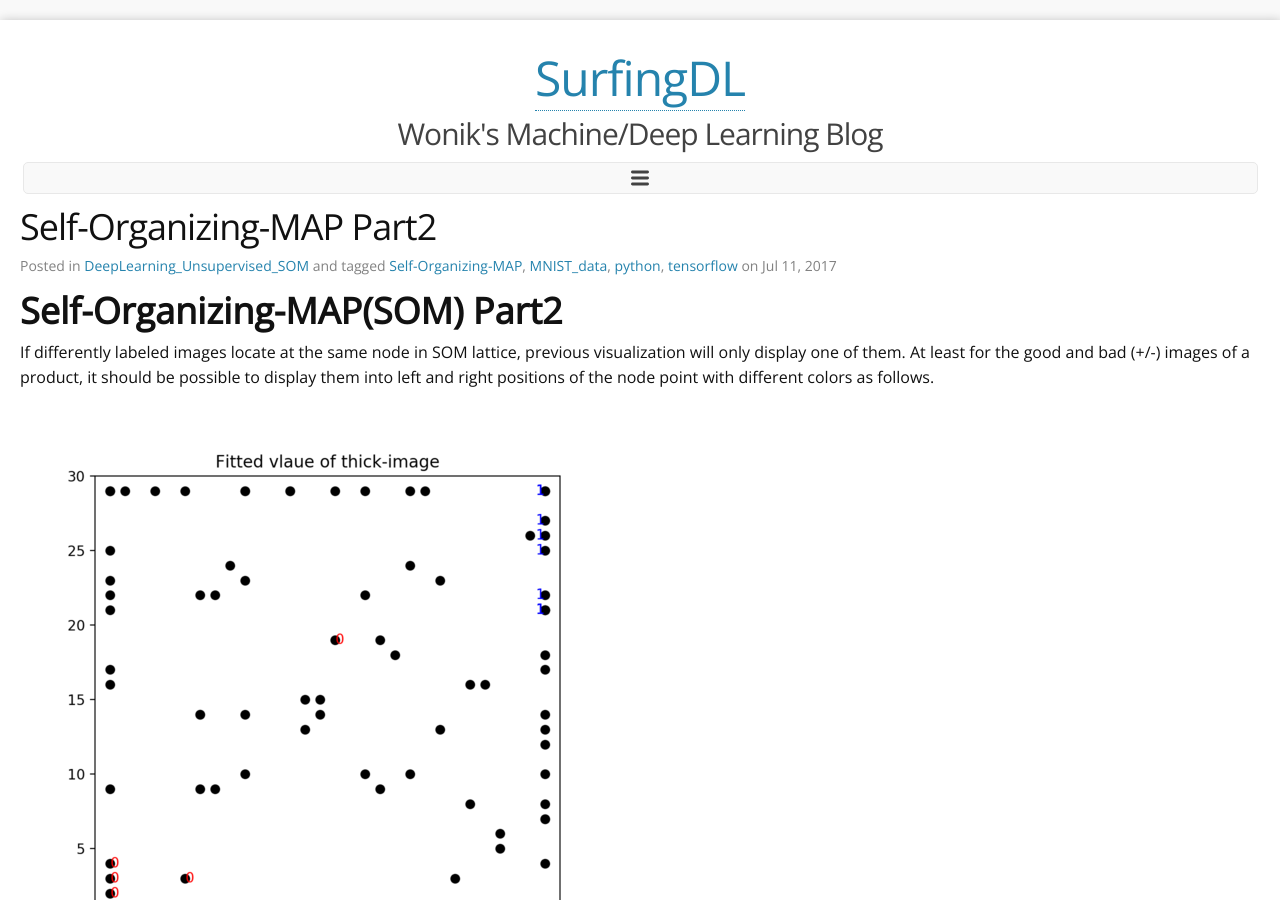
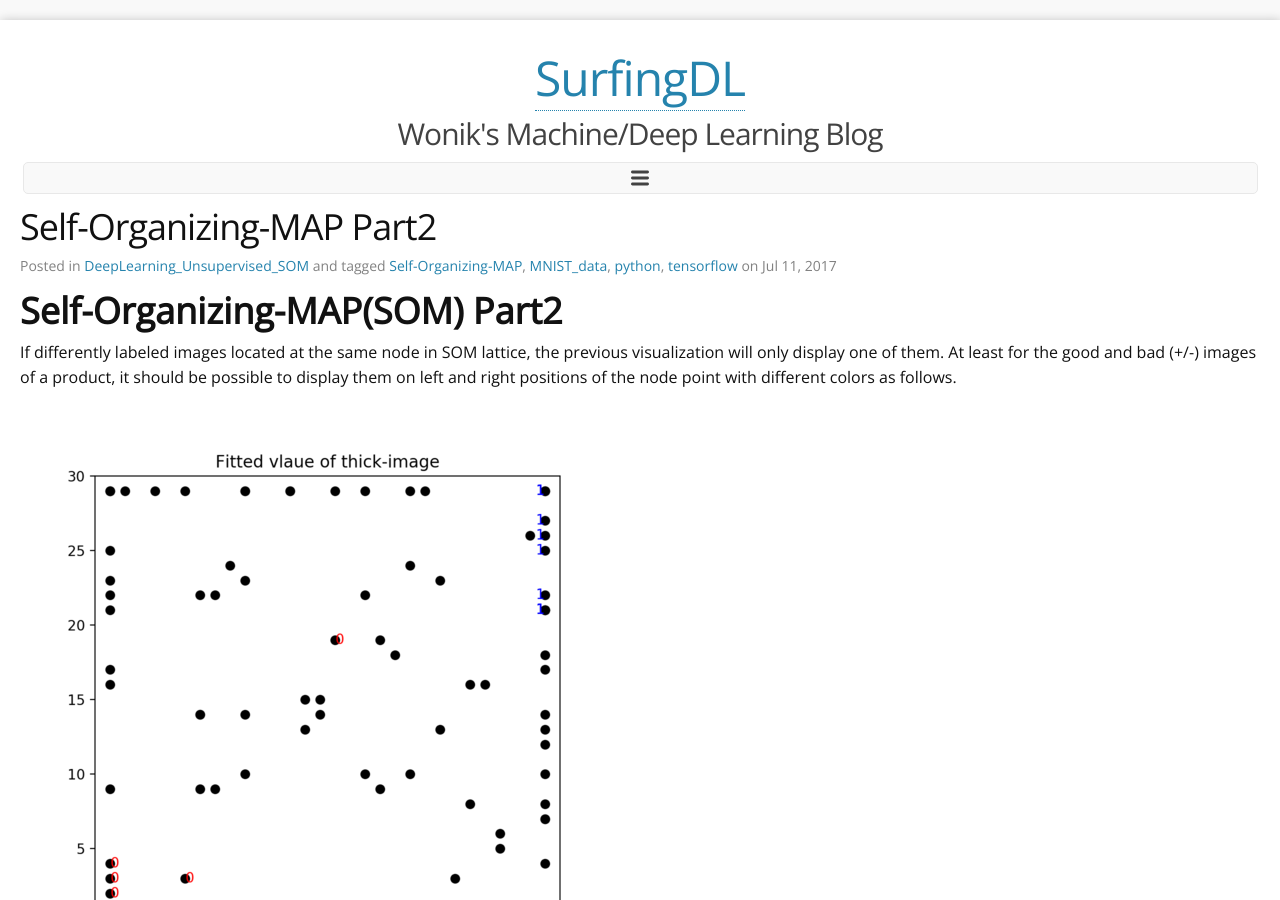
Before and after one commit to wonik/wonikjang.github.io, a Jekyll site: the page built from _posts/2017-07-11-som2.md, in a window 1280 px wide and 900 px high. Built offline with Jekyll 4.4.1, drawn with Linux system fonts in a browser that asks for light colours; nearby versions of some CDN libraries; comment, search, counter and statistics services are not loaded; some of the changed text lies outside the part shown.

Commit message:
Update 2017-07-11-som2.md

```diff
--- a/_posts/2017-07-11-som2.md
+++ b/_posts/2017-07-11-som2.md
@@ -13,7 +13,7 @@ tags:
 
 # **Self-Organizing-MAP(SOM) Part2**
 
-If differently labeled images locate at the same node in SOM lattice, previous visualization will only display one of them.  At least for the good and bad (+/-) images of a product, it should be possible to display them into left and right positions of the node point with different colors as follows.
+If differently labeled images located at the same node in SOM lattice, the previous visualization will only display one of them.  At least for the good and bad (+/-) images of a product, it should be possible to display them on left and right positions of the node point with different colors as follows.
 
 ![som2](/result_images/som2.png  "som2")
 
@@ -53,7 +53,7 @@ plt.show()
 
 
 However, it’s still difficult to figure out how many of similarly patterned images are clustered in each node and the degree of similarity in each node.
-To resolve this problem, I generate each folder( folder name == node order) and save each images into corresponding folder. In addition, we can create CSV file with folder name, number of +/- images in a folder to confirm what kind of images are clustered in each node.
+To resolve this problem, I generate each folder( folder name == node order) and save each image into the corresponding folder. In addition, we can create CSV file with folder name, the number of +/- images in a folder to confirm what kind of images are clustered in each node.
 
 
 ![somfolder](/result_images/som_folder.png  "somfolder")
```
